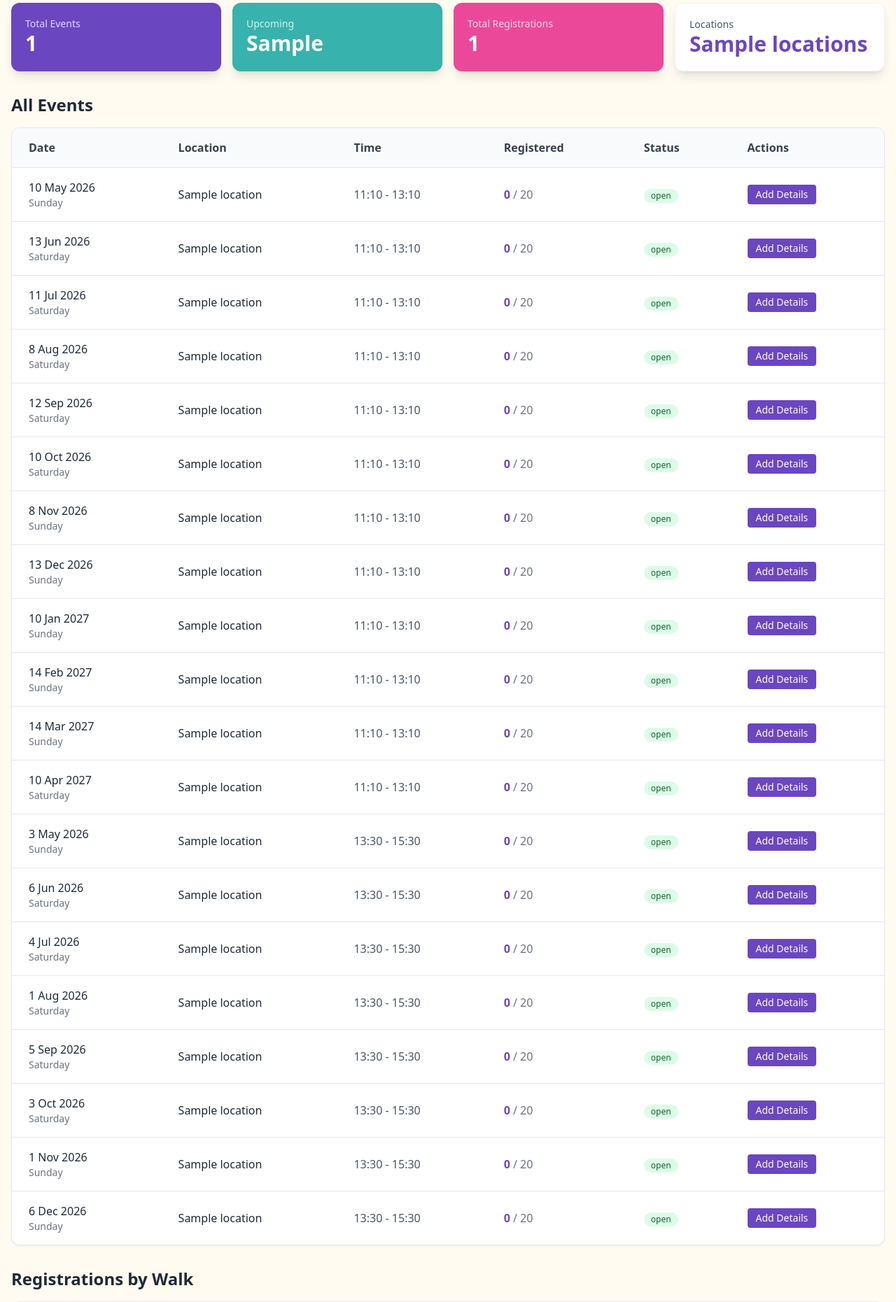
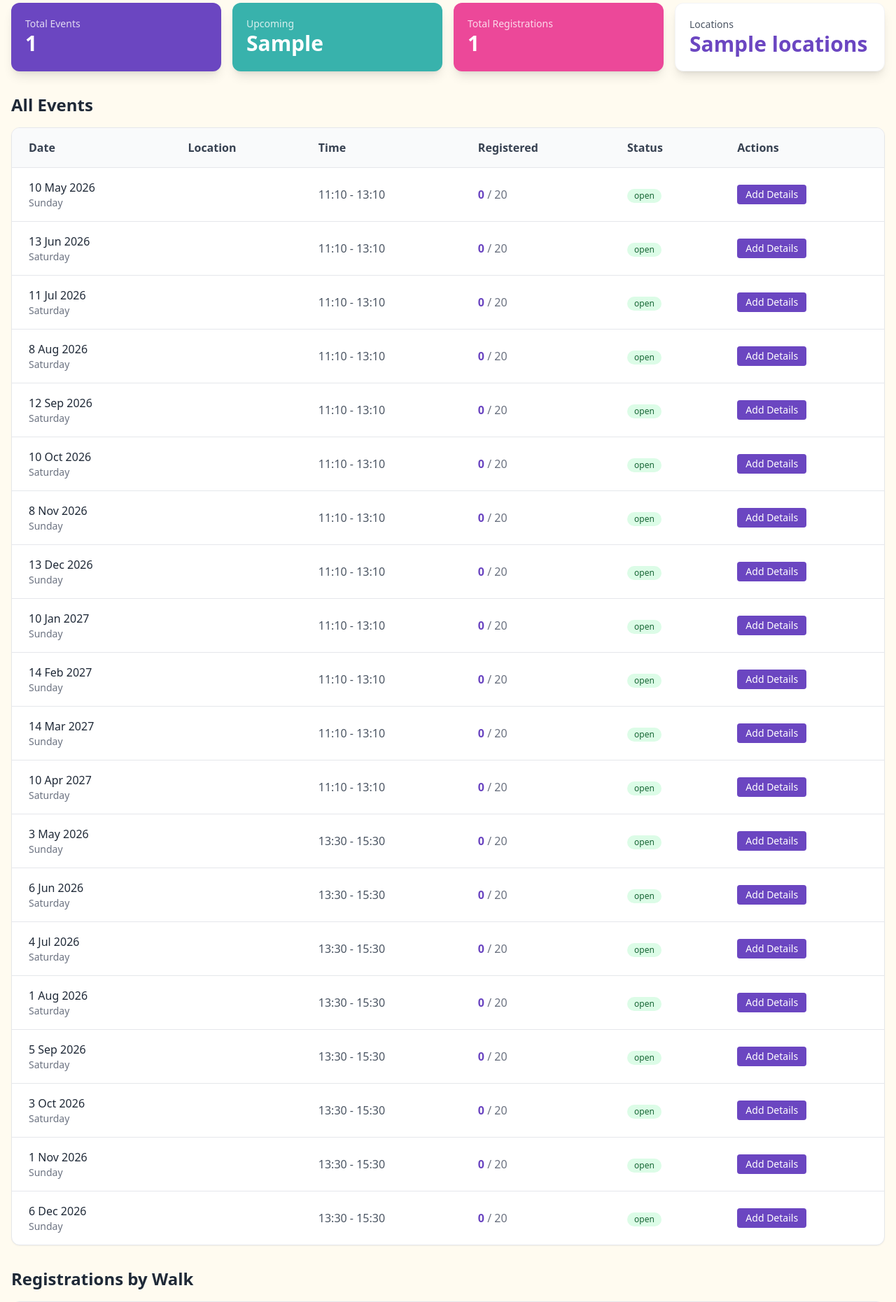
Before and after one commit to marcjtheodore1-sketch/swn, a Flask app: template templates/admin.html in a window 1280 px wide. Shown: the part 196-2057 px from the top of the page at 70% size. Run offline with Flask 3, Linux system fonts and the light colour scheme; tables that the repository leaves empty hold one stand-in row (values such as "Sample post"); the template is opened without the code that fills it: values that come from a table or form of the project are taken from there, most other values are stand-ins (such as "Sample title", 1, 10 or a date in 2020); some libraries are stand-ins or nearby versions.

Commit message:
Fix template bug - restore correct location lookup in events table

```diff
--- a/templates/admin.html
+++ b/templates/admin.html
@@ -52,7 +52,7 @@
                 </thead>
                 <tbody class="divide-y divide-gray-200">
                     {% for event in events %}
-                    {% set location = event_data.location %}
+                    {% set location = locations | selectattr('id', 'equalto', event.location_id) | first %}
                     <tr>
                         <td class="py-4 px-6">
                             <div class="font-medium text-gray-800">{{ event.walk_date.strftime('%-d %b %Y') }}</div>
```
